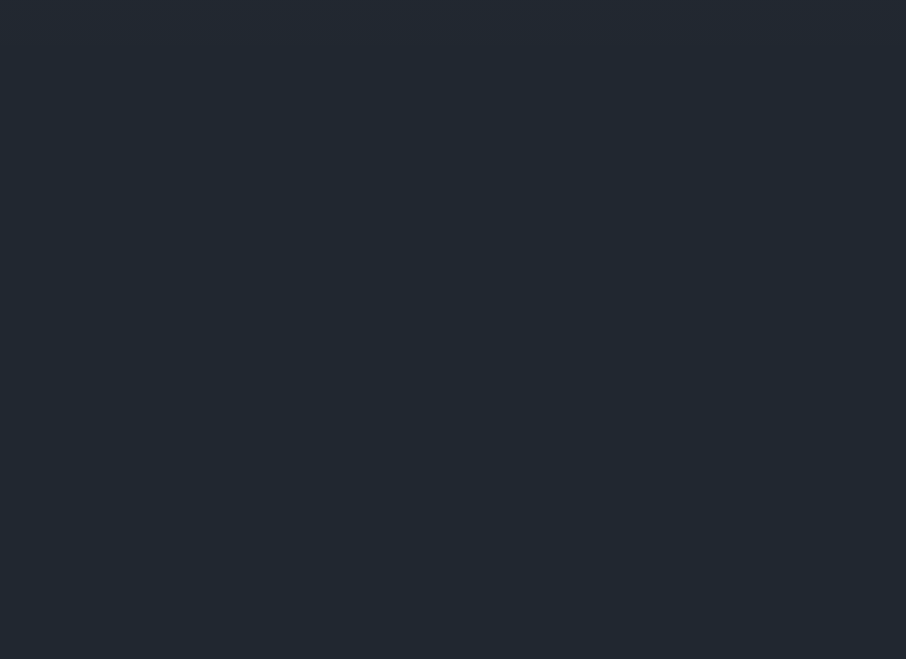
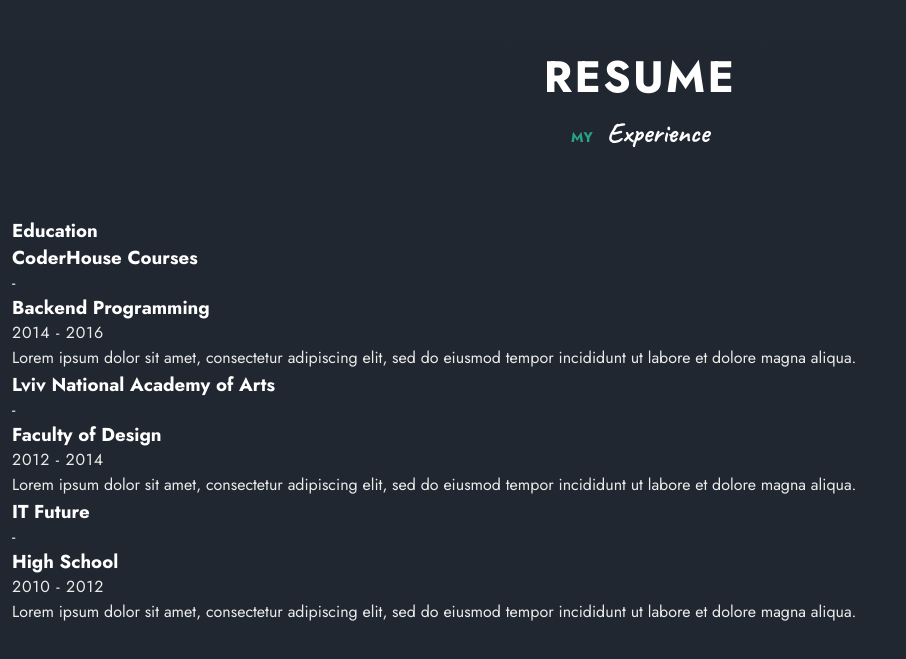
Before and after one commit to Kanako-muff/kanakos_portfolio, a React (Vite) app: page / in a window 1280 px wide. Shown: the part 4262-4921 px from the top of the page, without its empty margins (0-906 px from the left). Before the commit the page ends 4307 px from the top, so only its background shows below. Built offline with nearby package versions, Linux system fonts and the light colour scheme.

Commit message:
resume initial commit

```diff
--- a/src/App.jsx
+++ b/src/App.jsx
@@ -4,6 +4,7 @@ import Home from "./components/home/Home";
 import Services from "./components/services/Services";
 import Skills from "./components/skills/Skills";
 import Portfolio from "./components/portfolio/Portfolio";
+import Resume from "./components/resume/Resume";
 
 function App() {
   return (
@@ -12,6 +13,7 @@ function App() {
       <Services />
       <Skills />
       <Portfolio />
+      <Resume />
     </main>
   );
 }
--- /dev/null
+++ b/src/components/resume/Card.jsx
@@ -0,0 +1,23 @@
+import React from "react";
+
+const Card = (props) => {
+  return (
+    <div className="resume__item">
+      <div className="resume__holder">
+        <h3 className="resume__subtitle">{props.title}</h3>
+        <span className="resume__icon">-</span>
+      </div>
+
+      <div className="resume__content">
+        <div className="resume__date-title">
+          <h3 className="resume__title">{props.subtitle}</h3>
+          <span className="resume__date text-cs">{props.date}</span>
+        </div>
+
+        <p className="resume__description">{props.description}</p>
+      </div>
+    </div>
+  );
+};
+
+export default Card;
--- /dev/null
+++ b/src/components/resume/Resume.jsx
@@ -0,0 +1,38 @@
+import React from "react";
+import { cv } from "../../Data";
+import Card from "./Card";
+
+const Resume = () => {
+  return (
+    <section className="resume section" id="resume">
+      <h2 className="section__title text-cs">Resume</h2>
+      <p className="section__subtitle">
+        My <span>Experience</span>
+      </p>
+
+      <div className="resume__container container grid">
+        <div className="resume__group">
+          <h3 className="resume__heading">Education</h3>
+
+          <div className="resume__items">
+            {cv.map((val, id) => {
+              if (val.category === "education") {
+                return (
+                  <Card
+                    key={id}
+                    title={val.title}
+                    subtitle={val.subtitle}
+                    date={val.date}
+                    description={val.description}
+                  />
+                );
+              }
+            })}
+          </div>
+        </div>
+      </div>
+    </section>
+  );
+};
+
+export default Resume;
```
Also changed, not shown: src/components/resume/resume.css (added).
